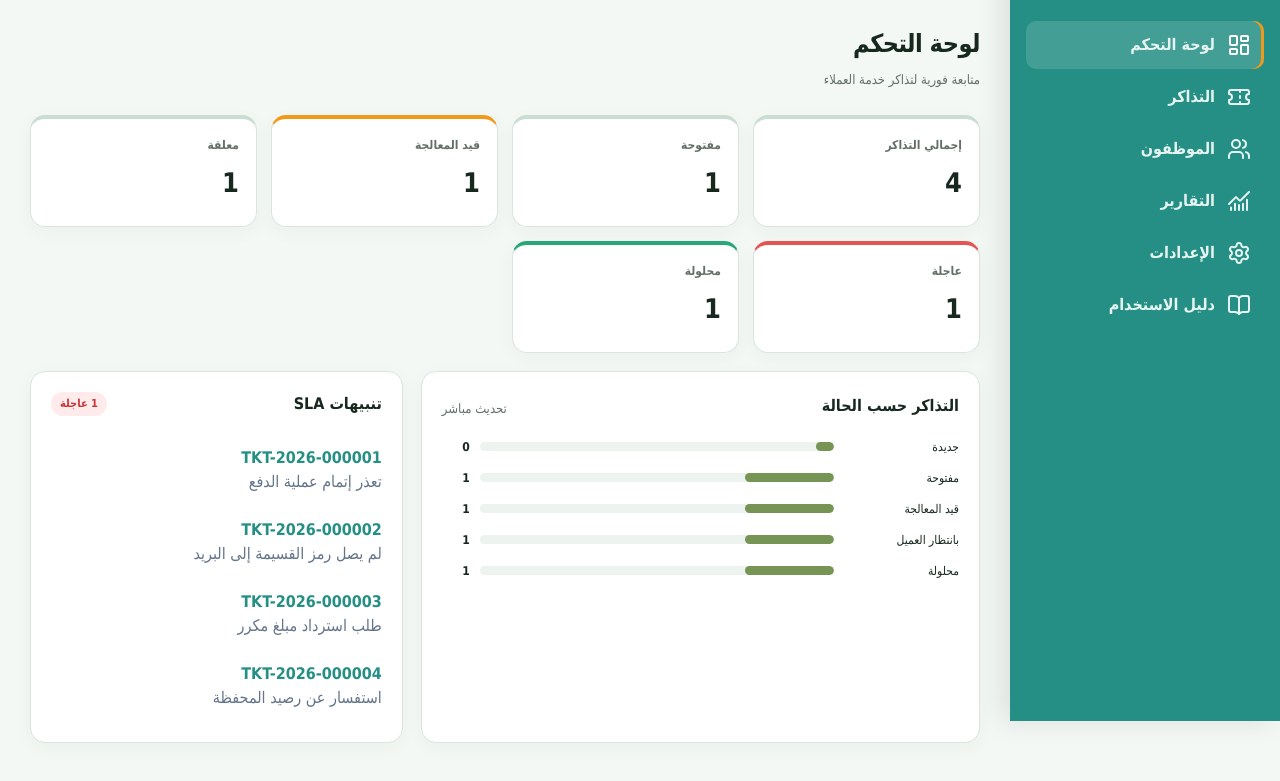
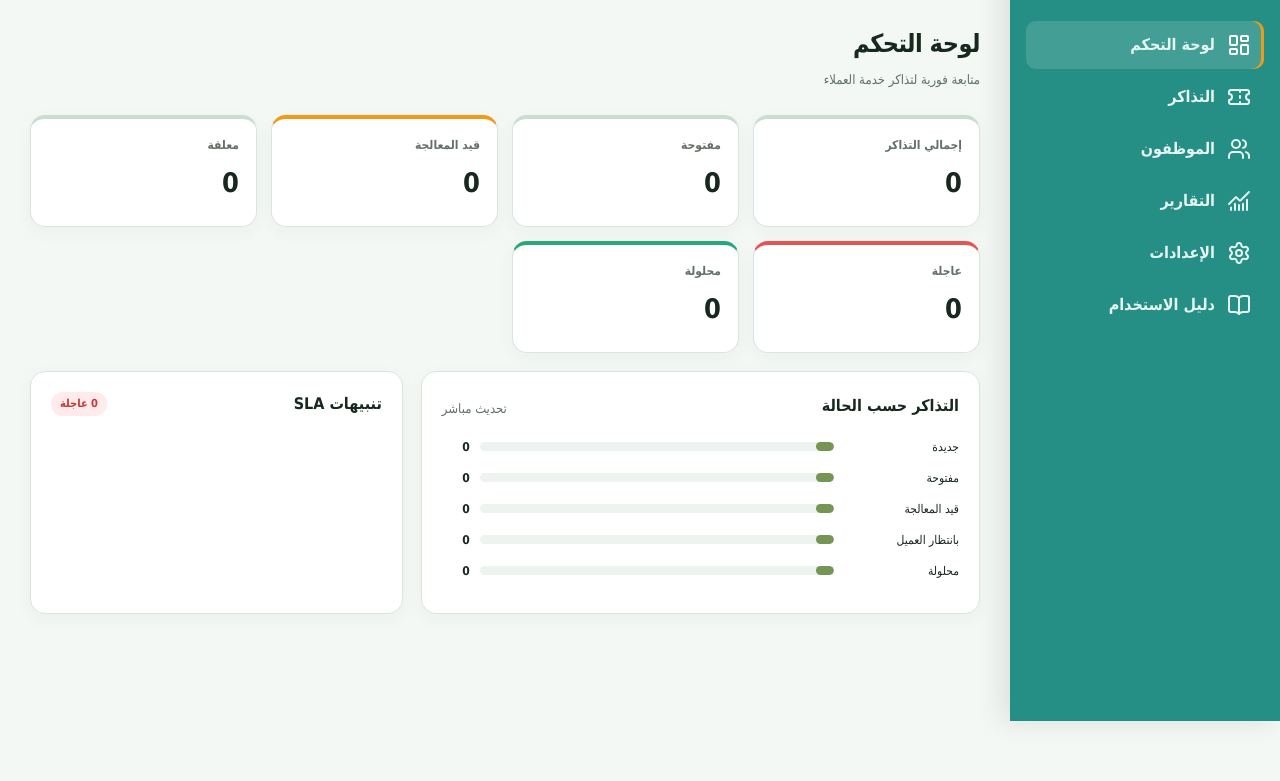
Before and after one commit to muneerahalqenaei-wq/support_hub, a plain HTML site: page index.html in a window 1280 px wide. Shown: the part 79-860 px from the top of the page. After the commit the page ends 800 px from the top, so only its background shows below. Drawn offline with nearby package versions, Linux system fonts and the light colour scheme.

Commit message:
Update project

```diff
--- a/index.html
+++ b/index.html
@@ -556,59 +556,8 @@
       let selectedTicketId = "";
       let toastTimer;
 
-      const employees = [
-        { name: "سارة أحمد", email: "sara@example.com", role: "مشرفة دعم", team: "المدفوعات" },
-        { name: "خالد حسن", email: "khaled@example.com", role: "موظف دعم", team: "العملاء" },
-        { name: "نورة عبدالله", email: "noura@example.com", role: "موظفة دعم", team: "الاسترداد" },
-        { name: "مريم علي", email: "maryam@example.com", role: "موظفة دعم", team: "المحافظ" }
-      ];
-
-      let tickets = [
-        {
-          id: "TKT-2026-000001",
-          customer: "شركة المدار للتجارة",
-          issue: "تعذر إتمام عملية الدفع",
-          category: "Payment",
-          priority: "Urgent",
-          assignee: "سارة أحمد",
-          status: "In Progress",
-          createdAt: "2026-09-07",
-          messages: [{ author: "سارة أحمد", text: "تم تصعيد المشكلة إلى فريق المدفوعات وجارٍ التحقق." }]
-        },
-        {
-          id: "TKT-2026-000002",
-          customer: "محمد العتيبي",
-          issue: "لم يصل رمز القسيمة إلى البريد",
-          category: "Coupon",
-          priority: "High",
-          assignee: "خالد حسن",
-          status: "Pending Customer",
-          createdAt: "2026-09-06",
-          messages: [{ author: "Admin", text: "تم طلب صورة من رسالة الخطأ من العميل." }]
-        },
-        {
-          id: "TKT-2026-000003",
-          customer: "متجر نقطة بيع",
-          issue: "طلب استرداد مبلغ مكرر",
-          category: "Refund",
-          priority: "Medium",
-          assignee: "نورة عبدالله",
-          status: "Resolved",
-          createdAt: "2026-09-04",
-          messages: []
-        },
-        {
-          id: "TKT-2026-000004",
-          customer: "ليان القحطاني",
-          issue: "استفسار عن رصيد المحفظة",
-          category: "Wallet",
-          priority: "Low",
-          assignee: "مريم علي",
-          status: "Open",
-          createdAt: "2026-09-08",
-          messages: []
-        }
-      ];
+      const employees = [];
+      let tickets = [];
 
       const ar = {
         dashboard: "لوحة التحكم",
```
